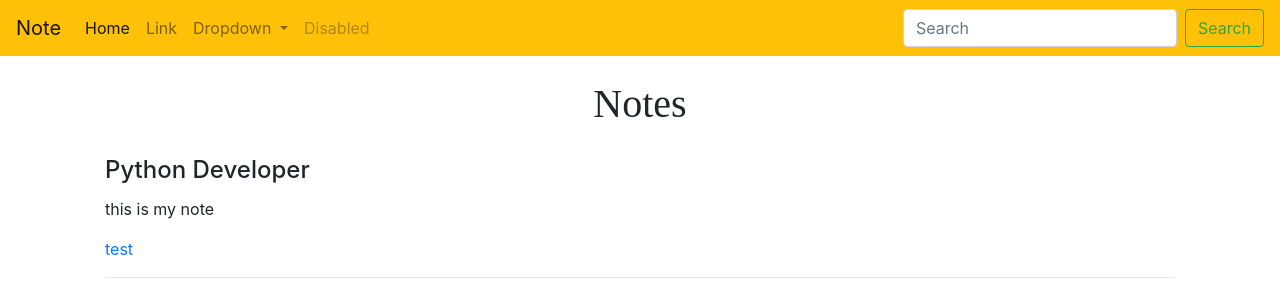
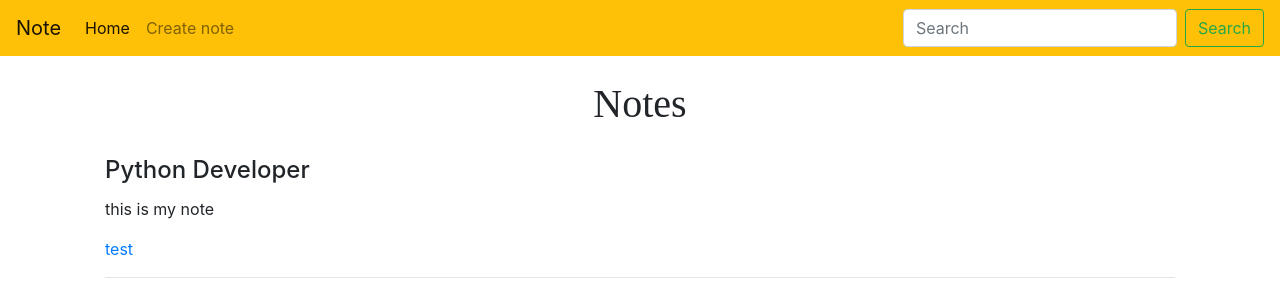
Before and after one commit to omar-bendary/Note_django_app, a Django app: page / in a window 1280 px wide. Shown: the top 300 px of the page. Run offline with Django 3.2, Linux system fonts and the light colour scheme; data comes from the database, SQL or seed files in the repository; both versions use the stored data as it was after the commit; parts of the project's set-up code (start-up, migrations or seed data) failed here and were passed over; some libraries are stand-ins or nearby versions.

Commit message:
Create and Read done

```diff
--- a/note_app/models.py
+++ b/note_app/models.py
@@ -1,7 +1,14 @@
 from django.db import models
+from django.contrib.auth.models import User
 
 # Create your models here.
+
+
 class Note(models.Model):
+
     title = models.CharField(max_length=100)
     description = models.TextField()
     genre = models.CharField(max_length=30)
+
+    def __str__(self):
+        return self.title
--- a/note_app/templates/index.html
+++ b/note_app/templates/index.html
@@ -1,5 +1,5 @@
 {% extends "base.html" %}
-{% load static %}
+
 {% block page_content %}
 
 <br>
--- a/note_app/urls.py
+++ b/note_app/urls.py
@@ -1,6 +1,11 @@
 from django.urls import path
 from . import views
 
+
+app_name = 'note_app'
+
+
 urlpatterns = [
     path('', views.index, name='index'),
+    path('add/', views.add_note, name='add_note'),
 ]
--- a/note_app/views.py
+++ b/note_app/views.py
@@ -1,5 +1,8 @@
-from django.shortcuts import render
+from django.shortcuts import redirect, render
 from .models import Note
+from .form import NoteForm
+from django.urls import reverse
+
 
 def index(request):
     notes = Note.objects.all()
@@ -7,3 +10,21 @@ def index(request):
         'notes': notes
     }
     return render(request, 'index.html', context)
+
+
+def add_note(request):
+    if request.method == 'POST':
+        form = NoteForm(request.POST)
+        if form.is_valid():
+            form.save()
+            return redirect('notes:index')
+
+    else:
+        form = NoteForm()
+
+    context = {
+
+        'form': form
+
+    }
+    return render(request, 'add_note.html', context)
--- a/note_project/settings.py
+++ b/note_project/settings.py
@@ -37,6 +37,10 @@ INSTALLED_APPS = [
     'django.contrib.sessions',
     'django.contrib.messages',
     'django.contrib.staticfiles',
+
+    # my_apps
+
+    "bootstrap4",
     'note_app',
 ]
 
@@ -55,7 +59,7 @@ ROOT_URLCONF = 'note_project.urls'
 TEMPLATES = [
     {
         'BACKEND': 'django.template.backends.django.DjangoTemplates',
-        "DIRS": ["note_project/templates/"],
+        'DIRS': ['templates'],
         'APP_DIRS': True,
         'OPTIONS': {
             'context_processors': [
--- a/note_project/urls.py
+++ b/note_project/urls.py
@@ -14,10 +14,10 @@ Including another URLconf
     2. Add a URL to urlpatterns:  path('blog/', include('blog.urls'))
 """
 from django.contrib import admin
-from django.urls import path ,include
+from django.urls import path, include
 
 urlpatterns = [
     path('admin/', admin.site.urls),
-    path('', include('note_app.urls')),
+    path('', include('note_app.urls', namespace='notes')),
 
 ]
--- a/note_project/templates/base.html
+++ b/templates/base.html
@@ -16,25 +16,13 @@
   <div class="collapse navbar-collapse" id="navbarSupportedContent">
     <ul class="navbar-nav mr-auto">
       <li class="nav-item active">
-        <a class="nav-link" href="#">Home <span class="sr-only">(current)</span></a>
+        <a class="nav-link" href="{% url 'notes:index' %}">Home <span class="sr-only">(current)</span></a>
       </li>
       <li class="nav-item">
-        <a class="nav-link" href="#">Link</a>
+        <a class="nav-link" href="{% url 'notes:add_note' %}">Create note</a>
       </li>
-      <li class="nav-item dropdown">
-        <a class="nav-link dropdown-toggle" href="#" id="navbarDropdown" role="button" data-toggle="dropdown" aria-haspopup="true" aria-expanded="false">
-          Dropdown
-        </a>
-        <div class="dropdown-menu" aria-labelledby="navbarDropdown">
-          <a class="dropdown-item" href="#">Action</a>
-          <a class="dropdown-item" href="#">Another action</a>
-          <div class="dropdown-divider"></div>
-          <a class="dropdown-item" href="#">Something else here</a>
-        </div>
-      </li>
-      <li class="nav-item">
-        <a class="nav-link disabled" href="#">Disabled</a>
-      </li>
+
+
     </ul>
     <form class="form-inline my-2 my-lg-0">
       <input class="form-control mr-sm-2 " type="search" placeholder="Search" aria-label="Search">
```
Also changed, not shown: note_app/form.py (added, +8 -0 lines), note_app/templates/add_note.html (added, +22 -0 lines), db.sqlite3, note_app/migrations/0001_initial.py (added), note_app/migrations/__init__.py (added), 1 other file.
